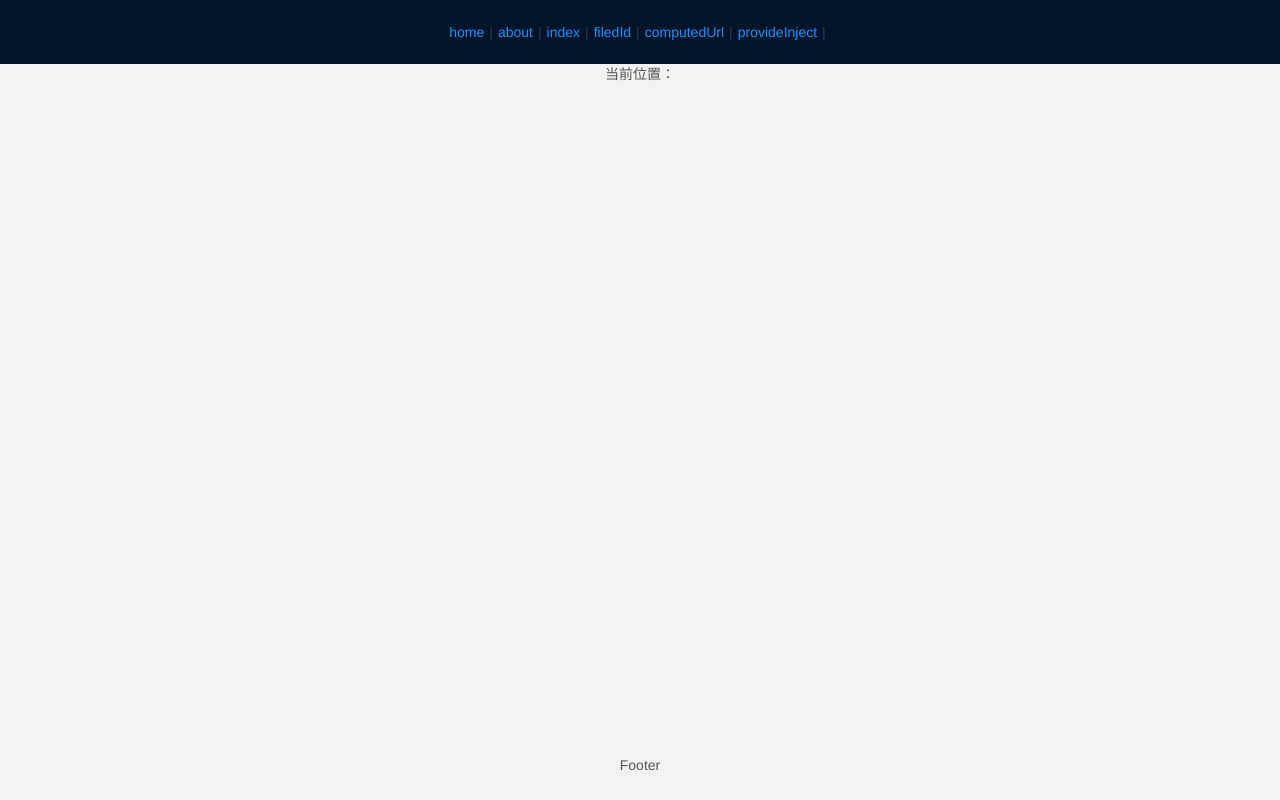
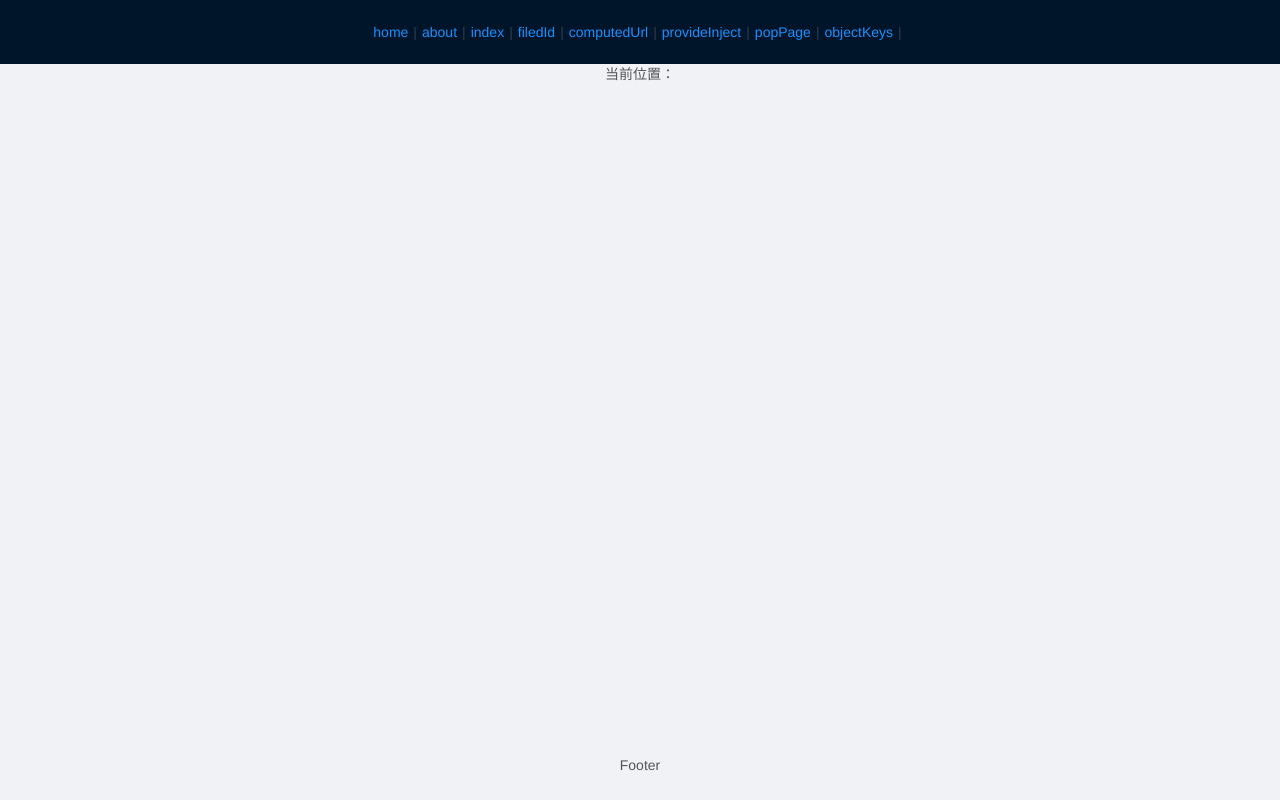
Before and after one commit to mexiaoyao/vueCli, a Vue app in the folder vuecli1/: page / in a window 1280 px wide. Built offline with nearby package versions, Linux system fonts and the light colour scheme.

Commit message:
关键字

```diff
--- a/vuecli1/src/components/layouts/getMenu.vue
+++ b/vuecli1/src/components/layouts/getMenu.vue
@@ -12,6 +12,10 @@
         <span>|</span>
         <router-link to="/provideInject">provideInject</router-link>
         <span>|</span>
+        <router-link to="/popPage">popPage</router-link>
+        <span>|</span>
+        <router-link to="/objectKeys">objectKeys</router-link>
+        <span>|</span>
     </div>
 </template>
 <script>
--- a/vuecli1/src/router.js
+++ b/vuecli1/src/router.js
@@ -52,6 +52,18 @@ export default new Router({
           name: "provideInject",
           component: () => import("./views/provideInject.vue"),
         },
+        //测试pop函数
+        {
+          path: "/popPage",
+          name: "popPage",
+          component: () => import("./views/popPage.vue"),
+        },
+        //测试pop函数
+        {
+          path: "/objectKeys",
+          name: "objectKeys",
+          component: () => import("./views/objectKeys.vue"),
+        },
       ],
     },
     // {
--- /dev/null
+++ b/vuecli1/src/views/objectKeys.vue
@@ -0,0 +1,34 @@
+<template>
+    <div>
+        ------------------------
+        <a-button @click="clickDo">点击</a-button>
+    </div>
+</template>
+<script>
+export default {
+    name: 'objectKeys',
+    data() {
+        return {
+            data: { a: 1, b: 2, c: 9, d: 4, e: 5 },
+        };
+    },
+    methods: {
+        /**
+         * Object.keys（）的详解和用法
+            在实际开发中，我们有时需要知道对象的所有属性;
+            ES5 引入了Object.keys方法，成员是参数对象自身的（不含继承的）所有可遍历（ enumerable ）属性的键名。
+         * **/
+        clickDo() {
+            console.log(Object.keys(this.data)); //["a", "b", "c", "d", "e"]
+            let ss = Object.keys(this.data).map((key, item) => {
+                console.log(key, this.data[key]); //key=>属性名    data[key]=>属性值
+                console.log('-------' + key);
+                return key;
+            });
+            console.log(ss);
+        },
+    },
+};
+</script>
+<style scoped>
+</style>
--- /dev/null
+++ b/vuecli1/src/views/popPage.vue
@@ -0,0 +1,25 @@
+<template>
+    <div>
+        -------------------{{popInit}}-----{{newPop}}--------
+        <a-button @click="clickDo">点击</a-button>
+    </div>
+</template>
+<script>
+export default {
+    name: 'popPage',
+    data() {
+        return {
+            popInit: [0, 1, 2, 3],
+            newPop: null,
+        };
+    },
+    methods: {
+        //js中的pop函数是用来删除数组中的最后一个元素的，将返回被删除元素的值。
+        clickDo() {
+            this.newPop = this.popInit.pop();
+        },
+    },
+};
+</script>
+<style scoped>
+</style>
```
